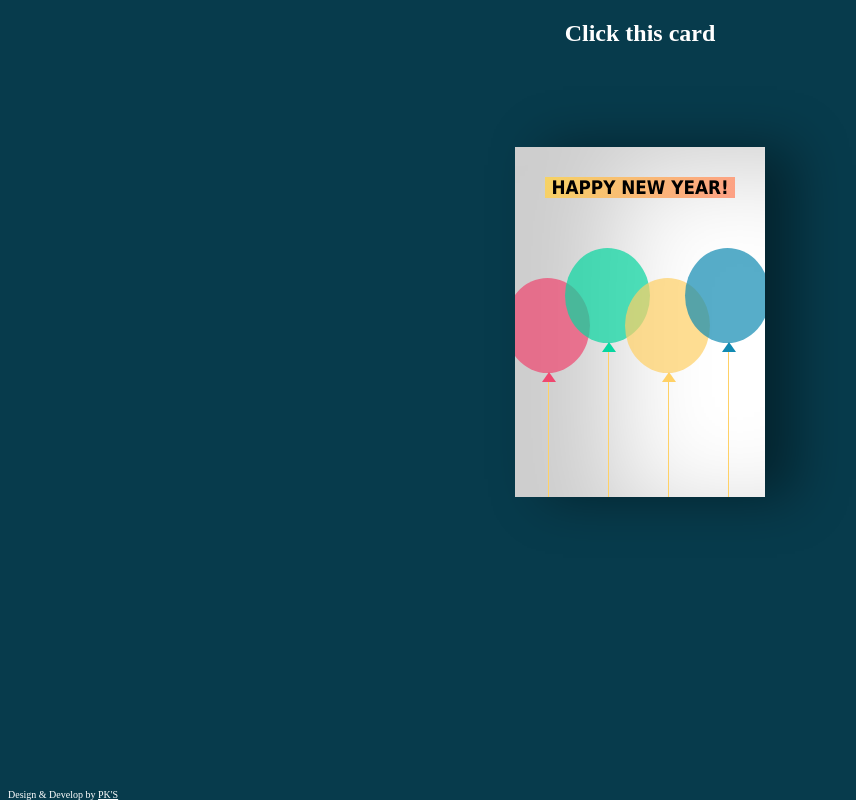
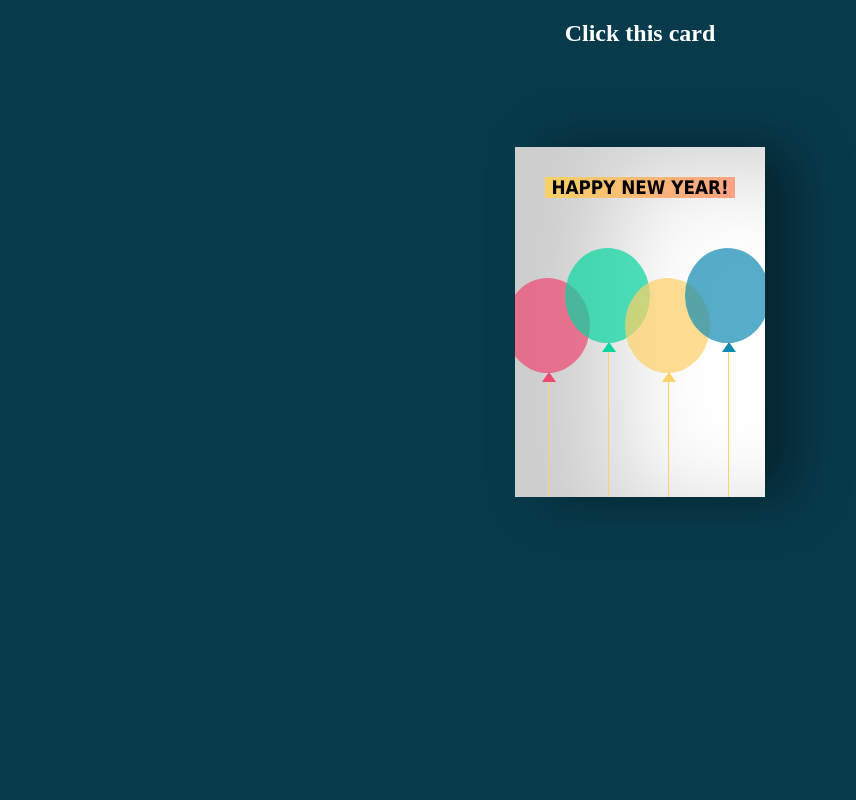
Before and after one commit to mentalayan/card, a plain HTML site: page index.html in a window 1280 px wide. Shown: the whole page, without its empty margins (0-856 px from the left). Drawn offline with Linux system fonts and the light colour scheme; a script that the page names is missing.

Commit message:
Add files via upload

```diff
--- a/index.html
+++ b/index.html
@@ -30,7 +30,6 @@
   </div>
 </div>
 </div>
-<footer><center>Design & Develop by <a href="https://praweensoni.netlify.app/">PK'S</a></center>
 </footer>
   <script src="main.js"></script>
 </body>
```
